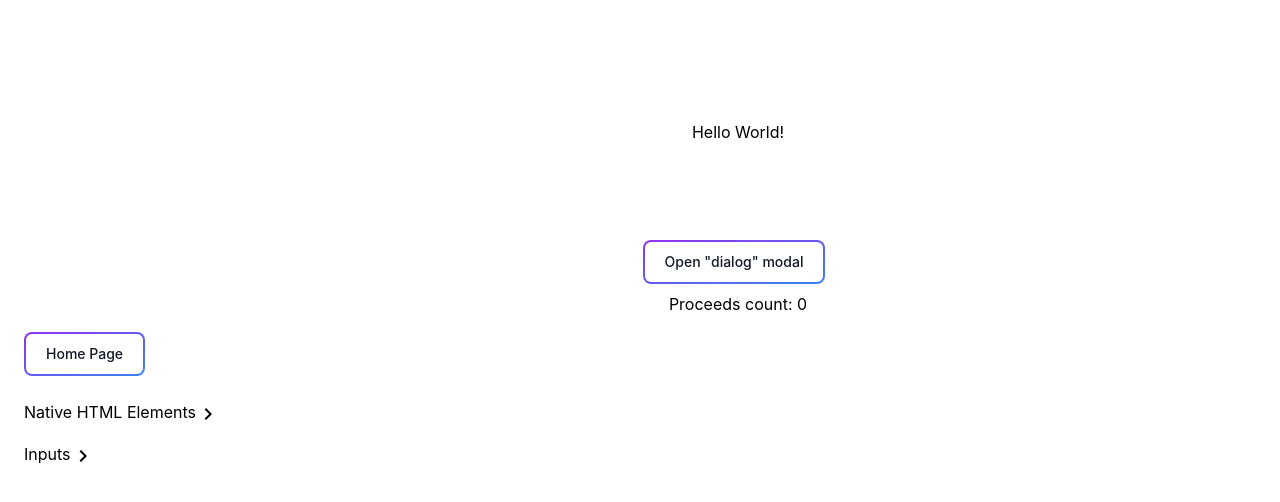
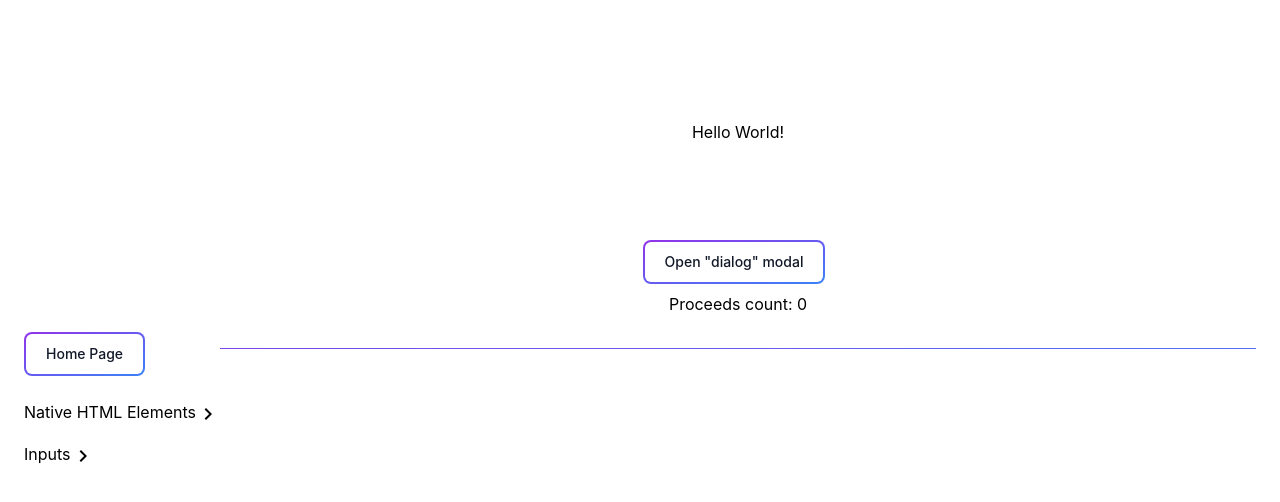
Before and after one commit to Rrroman/knowledge-base, a React (Vite) app: page /native-elements/dialogs in a window 1280 px wide. Shown: the top 502 px of the page. Built offline with nearby package versions, Linux system fonts and the light colour scheme.

Commit message:
Add Separator

```diff
--- a/src/App.tsx
+++ b/src/App.tsx
@@ -34,11 +34,10 @@ const router = createBrowserRouter([
     element: <Root />,
     children: [
       {
+        path: 'native-elements',
         element: <NativeElements />,
-        path: 'native-elements',
         children: [
           { index: true, path: 'dialogs', element: <Dialogs /> },
-          { path: 'fieldset' },
           { path: 'datalist' },
           { path: 'color-picker' },
           { path: 'progress-bar' },
--- a/src/components/Layout/Sidebar/Sidebar.tsx
+++ b/src/components/Layout/Sidebar/Sidebar.tsx
@@ -18,7 +18,6 @@ function Sidebar() {
       name: 'Native HTML Elements',
       children: [
         { name: 'Dialog', path: 'native-elements/dialogs', hidden: false },
-        { name: 'Fieldset', path: 'fieldset', hidden: true },
         { name: 'Datalist', path: 'datalist', hidden: true },
         { name: 'Color Picker', path: 'color-picker', hidden: true },
         { name: 'Progress Bar', path: 'progress-bar', hidden: true },
--- a/src/components/UI/Dialog/Dialog.tsx
+++ b/src/components/UI/Dialog/Dialog.tsx
@@ -64,7 +64,7 @@ function Dialog({ title, isOpened, onProceed, onClose, children }: Props) {
       >
         <h3>{title}</h3>
         {children}
-        <div className='m-t mt-4 flex gap-4'>
+        <div className='mt-4 flex gap-4'>
           <button
             className='rounded bg-blue-500 px-4 py-2 text-white hover:bg-blue-600'
             onClick={proceedAndClose}
--- /dev/null
+++ b/src/components/UI/Separator/Separator.tsx
@@ -0,0 +1,7 @@
+function Separator() {
+  return (
+    <div className='mb-8 mt-8 h-px w-full bg-gradient-to-br from-purple-600 to-blue-500' />
+  );
+}
+
+export { Separator };
--- /dev/null
+++ b/src/components/UI/Separator/index.ts
@@ -0,0 +1 @@
+export * from './Separator';
--- a/src/components/UI/index.ts
+++ b/src/components/UI/index.ts
@@ -1,2 +1,3 @@
 export * from './Buttons';
 export * from './Dialog';
+export * from './Separator';
--- a/src/pages/Dialogs/Dialogs.tsx
+++ b/src/pages/Dialogs/Dialogs.tsx
@@ -1,5 +1,5 @@
 import { useState } from 'react';
-import { Dialog } from '@/components/UI';
+import { Dialog, Separator } from '@/components/UI';
 
 function Dialogs() {
   const [isOpened, setIsOpened] = useState(false);
@@ -14,7 +14,7 @@ function Dialogs() {
   }
 
   return (
-    <div>
+    <div className='flex w-full flex-col items-center'>
       <button
         className='group relative mb-2 mr-2 inline-flex items-center justify-center overflow-hidden rounded-lg bg-gradient-to-br from-purple-600 to-blue-500 p-0.5 text-sm font-medium text-gray-900 hover:text-white focus:outline-none focus:ring-4 focus:ring-blue-300 group-hover:from-purple-600 group-hover:to-blue-500 dark:text-white dark:focus:ring-blue-800'
         onClick={() => setIsOpened(true)}
@@ -23,7 +23,6 @@ function Dialogs() {
           Open "dialog" modal
         </span>
       </button>
-
       <Dialog
         title='Dialog modal example'
         isOpened={isOpened}
@@ -33,6 +32,7 @@ function Dialogs() {
         <p>To close: click Close, press Escape, or click outside.</p>
       </Dialog>
       <p className='text-center'>Proceeds count: {count}</p>
+      <Separator />
     </div>
   );
 }
```
